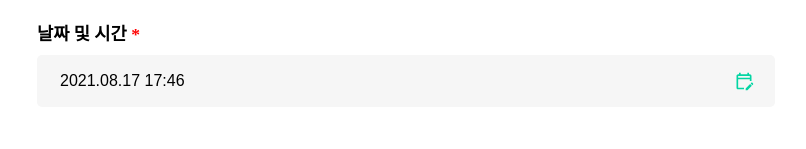
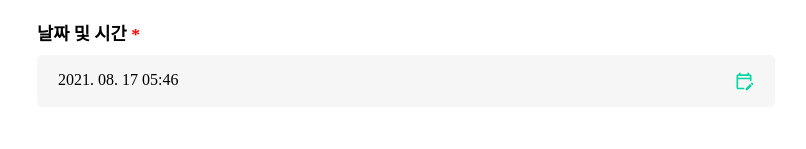
Before and after one commit to 42Sunny/visitor_front, a React (Create React App) app: page /reserve in a window 1280 px wide. Shown: the part 160-309 px from the top of the page, without its empty margins (234-1040 px from the left). Built offline with nearby package versions, Linux system fonts and the light colour scheme; the HTML template or start-up script is replaced by a standard one; a web font is replaced by a local one.

Commit message:
VSTR-63 방문 예약 시, 시간 선택하면 창 종료

```diff
--- a/src/components/Reserve/ReserveDate.js
+++ b/src/components/Reserve/ReserveDate.js
@@ -8,6 +8,7 @@ import icon_calendar from 'images/icon-calendar.svg';
 import { ReserveContext } from 'contexts/ReserveContext';
 import ReserveError from './ReserveError';
 import ReserveStar from './ReserveStar';
+import moment from 'moment';
 
 registerLocale('ko', ko);
 
@@ -15,8 +16,11 @@ const ReserveDate = () => {
   const { date, setDate, dateError } = useContext(ReserveContext);
   const [isOpen, setIsOpen] = useState(false);
 
-  const handleChangeDate = (date) => {
-    setDate(date);
+  const handleChangeDate = (value) => {
+    setDate(value);
+    if (date.getHours() !== value.getHours() || date.getMinutes() !== value.getMinutes()) {
+      setIsOpen(false);
+    }
   };
 
   const handleClickOpen = () => {
@@ -33,11 +37,10 @@ const ReserveDate = () => {
         날짜 및 시간 <ReserveStar />
       </ReserveBoxTitle>
       <ReserveInputBox className={styles.ReserveDatePickerBox}>
-        <button onClick={handleClickOpen} className={styles.ReserveDatePickerButton}>
         <DatePicker
           showTimeSelect
+          selected={date}
           locale="ko"
-            selected={date}
           dateFormat="P p"
           onChange={handleChangeDate}
           onClickOutside={handleClickOutside}
@@ -46,6 +49,10 @@ const ReserveDate = () => {
           disabled
           className={styles.ReserveDatePicker}
         />
+        <button onClick={handleClickOpen} className={styles.ReserveDatePickerButton}>
+          <div className={styles.ReserveDatePickerDate}>
+            {new moment(date).format('YYYY. MM. DD hh:mm')}
+          </div>
           <img src={icon_calendar} alt="icon-calendar" className={styles.ReserveDatePickerImg} />
         </button>
       </ReserveInputBox>
--- a/src/components/Reserve/ReserveStaff.js
+++ b/src/components/Reserve/ReserveStaff.js
@@ -23,7 +23,6 @@ const ReserveStaff = () => {
   };
 
   const sendStaffName = debounce((event) => {
-    console.log(event.target.value);
     if (targetStaffName !== '') {
       checkStaff(targetStaffName)
         .then((res) => {
--- a/src/styles/ReservePage.module.css
+++ b/src/styles/ReservePage.module.css
@@ -137,6 +137,10 @@
   font-size: 1rem;
 }
 
+.ReserveDatePicker {
+  display: none;
+}
+
 .ReserveDatePickerBox {
   display: flex;
   align-items: center;
@@ -164,6 +168,10 @@
   display: flex;
   justify-content: space-between;
   color: black;
+}
+
+.ReserveDatePickerDate {
+  font-size: 1rem;
 }
 
 .ReserveInput {
```
Lines whose indentation alone changed are shown as unchanged.
